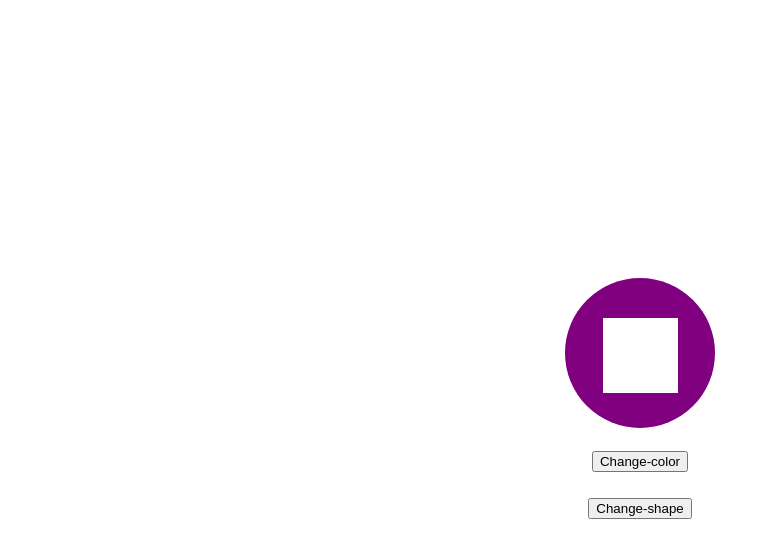
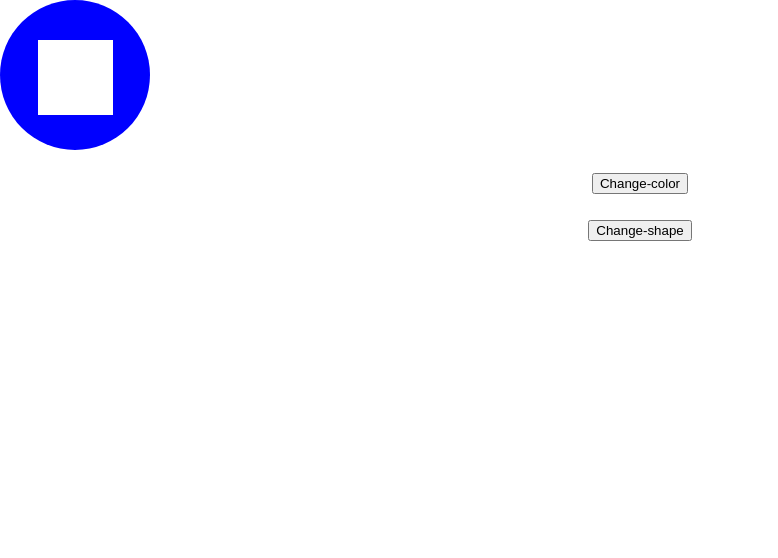
Before and after one commit to angadrazz/Change-Color-and-Shape, a plain HTML site: page index.html in a window 1280 px wide. Shown: the whole page, without its empty margins (0-778 px from the left). Drawn offline with Linux system fonts and the light colour scheme.

```diff
--- a/style.css
+++ b/style.css
@@ -3,12 +3,12 @@ body{
     padding: 0px;
   }
   #container{
-      display:flex;
+      /* display:flex;
       flex-direction:column;
       flex-wrap: wrap;
       height: 100vh;
       justify-content: center;
-      align-items: center;
+      align-items: center; */
   }
 
   #container div:not(:first-child){
@@ -22,7 +22,7 @@ body{
       height:150px;
       width:150px;
       border-radius:50%;
-      background-color:purple;
+      background-color: blue;
       box-sizing: border-box;
 
   }
```
